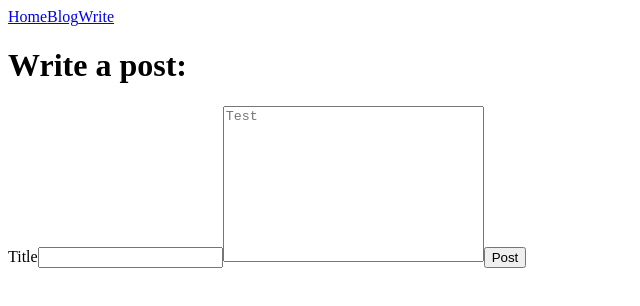
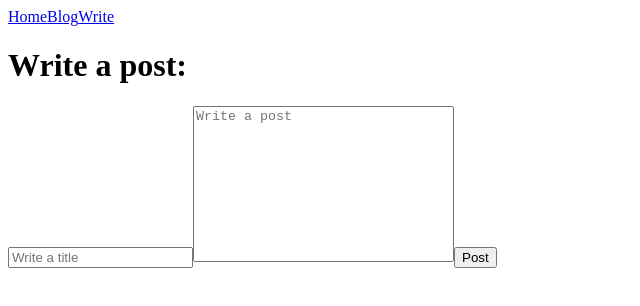
Before and after one commit to andrewjpwalters/react-final-project, a React (Create React App) app: page /write in a window 1280 px wide. Shown: the top 306 px of the page, without its empty margins (0-640 px from the left). Built offline with nearby package versions, Linux system fonts and the light colour scheme.

Commit message:
remove title label and add placeholder text

```diff
--- a/src/Write.js
+++ b/src/Write.js
@@ -22,12 +22,12 @@ function Write() {
     return (
         <form onSubmit={handleSubmit}>
             <h1>Write a post:</h1>
-            <label htmlFor="title">Title</label>
             <input
                 type="text"
                 id="title"
                 value={formData.title}
                 onChange={handleChange}
+                placeholder="Write a title"
             />
             <textarea
                 id="content"
@@ -35,7 +35,7 @@ function Write() {
                 onChange={handleChange}
                 rows={10}
                 cols={30}
-                placeholder="Test"
+                placeholder="Write a post"
                 style={{ resize: "none" }}
             />
             <input type="submit" value="Post"
```
